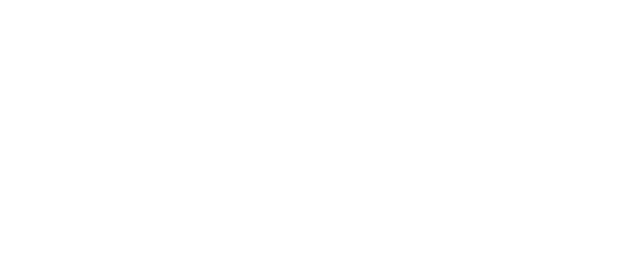
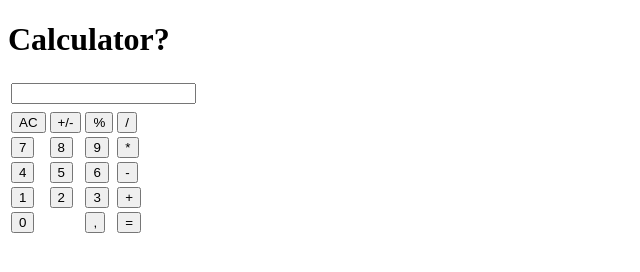
Before and after one commit to slamkh/calc, a plain HTML site: page index.html in a window 1280 px wide. Shown: the whole page, without its empty margins (0-640 px from the left). Drawn offline with Linux system fonts and the light colour scheme.

Commit message:
html mod

```diff
--- a/index.html
+++ b/index.html
@@ -8,6 +8,97 @@
     <link rel="stylesheet" href="style.css">
 </head>
 <body>
+    <header>
+        <h1>Calculator?</h1>
+    </header>
+
+    <table>
+        <tr>
+            <td>
+                <input class="display" type="text" name="display" >
+            </td>
+        </tr>
+        <tr>
+            <table>
+                <tr>
+                     <td>
+                         <input type="button" value="AC">
+                     </td>
+                     <td>
+                         <input type="button" value="+/-">
+                     </td>
+                     <td>
+                         <input type="button" value="%">
+                     </td>
+                     <td>
+                         <input type="button" value="/">
+                     </td>
+                </tr>
+                <tr>
+                    <td>
+                        <input type="button" value="7">
+                    </td>
+                    <td>
+                        <input type="button" value="8">
+                    </td>
+                    <td>
+                        <input type="button" value="9">
+                    </td>
+                    <td>
+                        <input type="button" value="*">
+                    </td>
+               </tr>
+               <tr>
+                     <td>
+                         <input type="button" value="4">
+                     </td>
+                     <td>
+                         <input type="button" value="5">
+                     </td>
+                     <td>
+                         <input type="button" value="6">
+                     </td>
+                     <td>
+                         <input type="button" value="-">
+                     </td>
+                </tr>
+                <tr>
+                    <td>
+                        <input type="button" value="1">
+                    </td>
+                    <td>
+                        <input type="button" value="2">
+                    </td>
+                    <td>
+                        <input type="button" value="3">
+                    </td>
+                    <td>
+                        <input type="button" value="+">
+                    </td>
+               </tr>
+               <tr>
+                    <td colspan="2">
+                        <input type="button" value="0">
+                    </td>
+                    <td>
+                        <input type="button" value=",">
+                    </td>
+                    <td>
+                        <input type="button" value="=">
+                    </td>
+               </tr>
+            </table>
+        </tr>
+
+
+
+
+
+
+    </table>
+
+    <footer>
+    </footer>
 
     <script src="script.js"></script>
 </body>
--- a/style.css
+++ b/style.css
@@ -0,0 +1,3 @@
+.display{
+
+}
```
